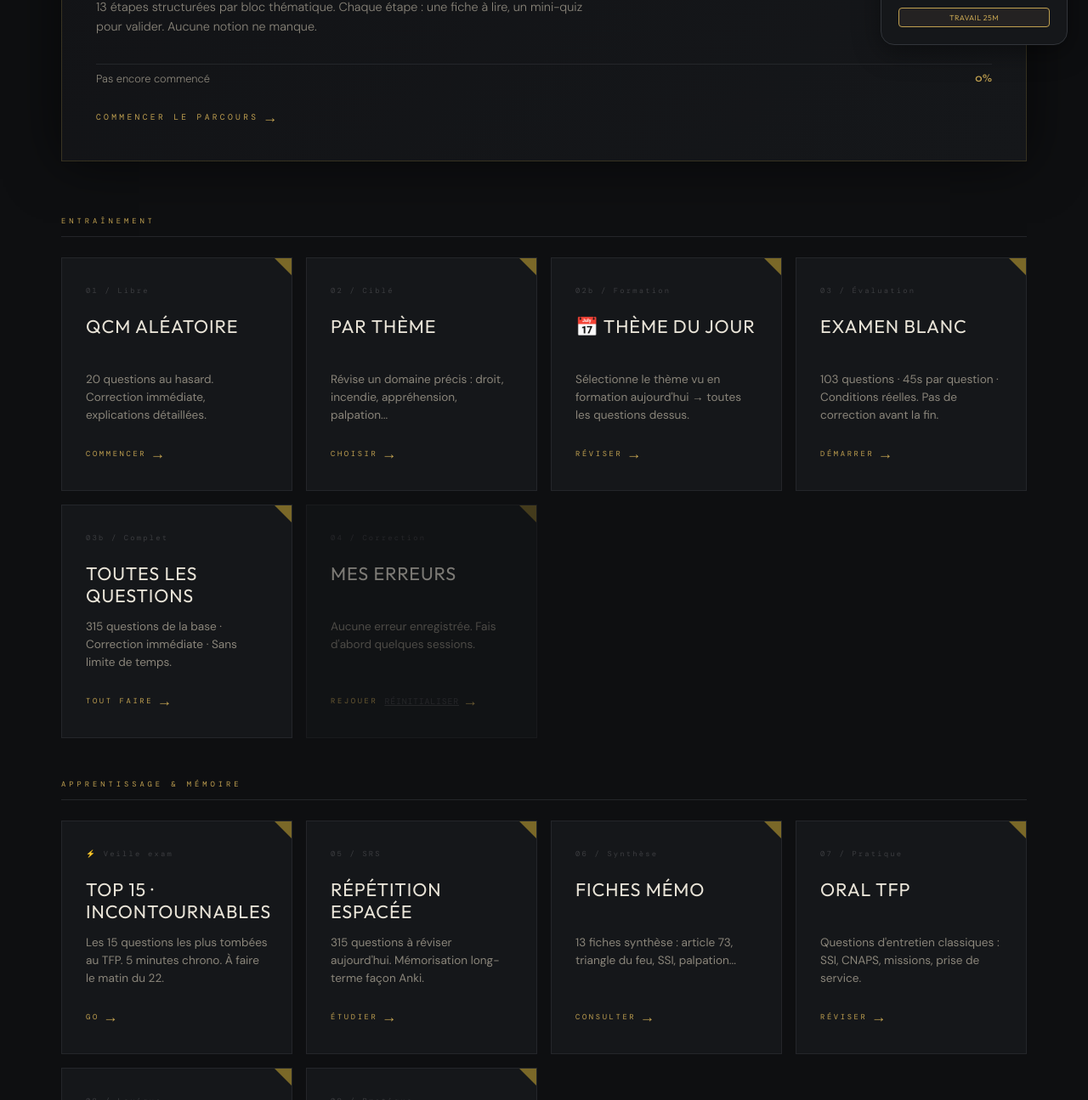
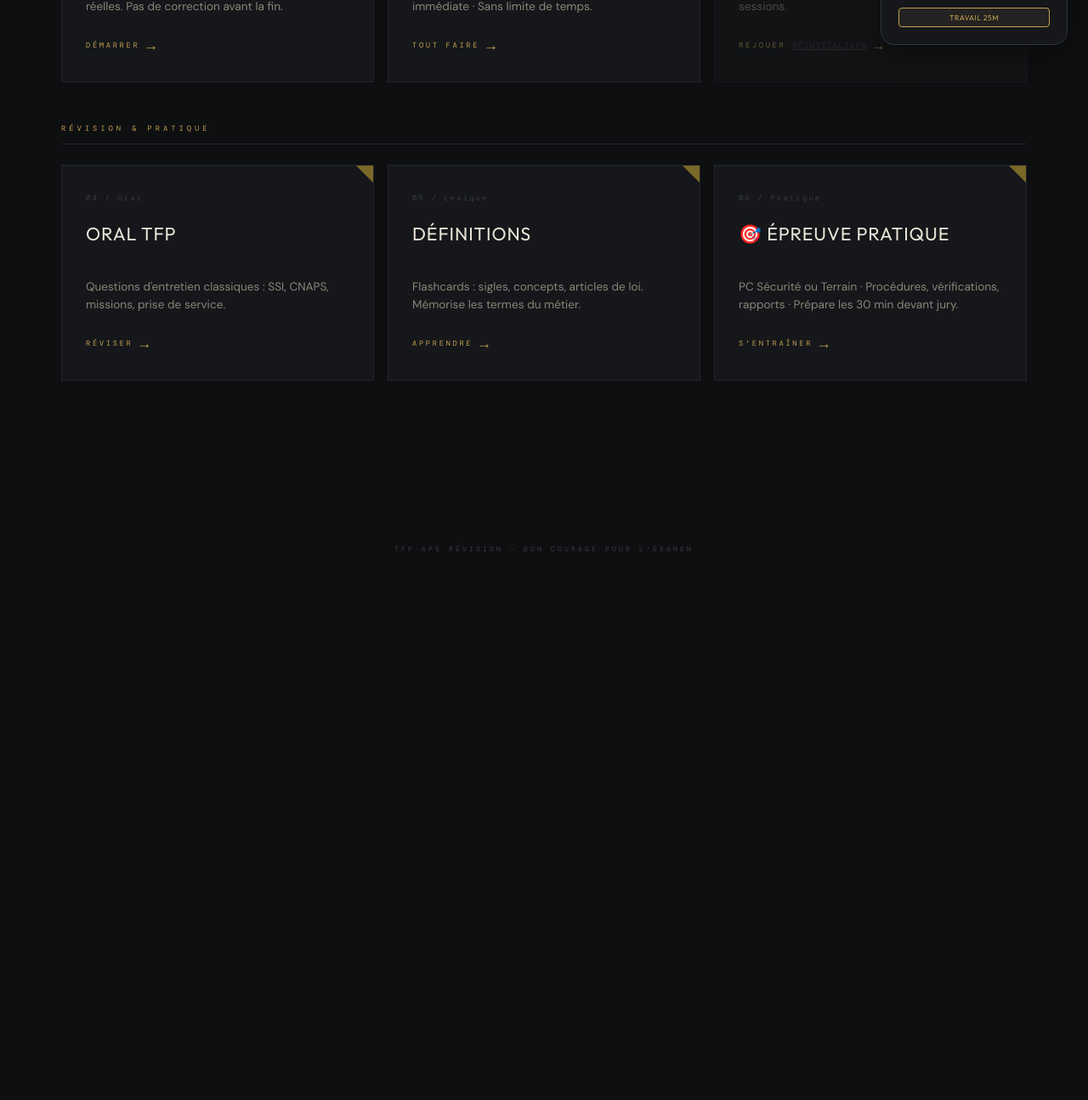
Before and after one commit to WizKick/tfpaps, a plain HTML site: page index.html in a window 1280 px wide. Shown: the part 723-2018 px from the top of the page at 85% size. After the commit the page ends 1422 px from the top, so only its background shows below. Drawn offline with nearby package versions, Linux system fonts and the light colour scheme; a web font is replaced by a local one.

Commit message:
Add files via upload

```diff
--- a/index.html
+++ b/index.html
@@ -2342,61 +2342,24 @@
       <canvas id="chartCanvas"></canvas>
     </div>
 
-    <div class="parcours-hero" onclick="showParcours()">
-      <span class="parcours-badge">Parcours guidé · Pour débuter</span>
-      <h2 class="parcours-title">Apprends <em>dans l'ordre</em>,<br>étape par étape.</h2>
-      <p class="parcours-desc">13 étapes structurées par bloc thématique. Chaque étape : une fiche à lire, un mini-quiz pour valider. Aucune notion ne manque.</p>
-      <div class="parcours-progress">
-        <div class="parcours-progress-bar">
-          <div class="parcours-progress-fill" id="parcoursHeroFill" style="width: 0%"></div>
-        </div>
-        <div class="parcours-progress-text">
-          <span id="parcoursHeroText">Pas encore commencé</span>
-          <strong id="parcoursHeroPercent">0%</strong>
-        </div>
-      </div>
-      <div class="parcours-cta">Commencer le parcours</div>
-    </div>
-
     <div class="section-heading">Entraînement</div>
     <div class="modes">
-      <button class="mode-card" onclick="startQuiz('random')">
-        <div class="mode-number">01 / Libre</div>
-        <div class="mode-title">QCM Aléatoire</div>
-        <div class="mode-desc">20 questions au hasard. Correction immédiate, explications détaillées.</div>
-        <div class="mode-meta">Commencer</div>
-      </button>
-
-      <button class="mode-card" onclick="showThemes()">
-        <div class="mode-number">02 / Ciblé</div>
-        <div class="mode-title">Par Thème</div>
-        <div class="mode-desc">Révise un domaine précis : droit, incendie, appréhension, palpation...</div>
-        <div class="mode-meta">Choisir</div>
-      </button>
-
-      <button class="mode-card mode-card-gold" onclick="showThemeDuJour()">
-        <div class="mode-number">02b / Formation</div>
-        <div class="mode-title">📅 Thème du Jour</div>
-        <div class="mode-desc">Sélectionne le thème vu en formation aujourd'hui → toutes les questions dessus.</div>
-        <div class="mode-meta">Réviser</div>
-      </button>
-
       <button class="mode-card" onclick="startQuiz('exam')">
-        <div class="mode-number">03 / Évaluation</div>
+        <div class="mode-number">01 / Évaluation</div>
         <div class="mode-title">Examen Blanc</div>
         <div class="mode-desc">103 questions · 45s par question · Conditions réelles. Pas de correction avant la fin.</div>
         <div class="mode-meta">Démarrer</div>
       </button>
 
       <button class="mode-card" onclick="startQuiz('full')">
-        <div class="mode-number">03b / Complet</div>
+        <div class="mode-number">02 / Complet</div>
         <div class="mode-title">Toutes les questions</div>
         <div class="mode-desc" id="fullDesc">Toutes les questions de la base · Correction immédiate · Sans limite de temps.</div>
         <div class="mode-meta">Tout faire</div>
       </button>
 
       <button class="mode-card" id="errorsBtn" onclick="startErrorsMode()">
-        <div class="mode-number">04 / Correction</div>
+        <div class="mode-number">03 / Correction</div>
         <div class="mode-title">Mes Erreurs</div>
         <div class="mode-desc" id="errorsDesc">Rejoue uniquement les questions que tu as ratées.</div>
         <div class="mode-meta" style="display:flex; justify-content:space-between; align-items:center;">
@@ -2406,45 +2369,24 @@
       </button>
     </div>
 
-    <div class="section-heading">Apprentissage & Mémoire</div>
+    <div class="section-heading">Révision & Pratique</div>
     <div class="modes">
-      <button class="mode-card mode-card-gold" onclick="startTop15()">
-        <div class="mode-number">⚡ Veille exam</div>
-        <div class="mode-title">Top 15 · Incontournables</div>
-        <div class="mode-desc">Les 15 questions les plus tombées au TFP. 5 minutes chrono. À faire le matin du 22.</div>
-        <div class="mode-meta">Go</div>
-      </button>
-
-      <button class="mode-card" onclick="startSRS()">
-        <div class="mode-number">05 / SRS</div>
-        <div class="mode-title">Répétition Espacée</div>
-        <div class="mode-desc" id="srsDesc">Mémorisation long-terme façon Anki. Les questions ratées reviennent plus souvent.</div>
-        <div class="mode-meta">Étudier</div>
-      </button>
-
-      <button class="mode-card" onclick="showFiches()">
-        <div class="mode-number">06 / Synthèse</div>
-        <div class="mode-title">Fiches Mémo</div>
-        <div class="mode-desc" id="fichesDesc">Récap par thème : article 73, triangle du feu, SSI, palpation...</div>
-        <div class="mode-meta">Consulter</div>
-      </button>
-
       <button class="mode-card" onclick="startOral()">
-        <div class="mode-number">07 / Pratique</div>
+        <div class="mode-number">04 / Oral</div>
         <div class="mode-title">Oral TFP</div>
         <div class="mode-desc">Questions d'entretien classiques : SSI, CNAPS, missions, prise de service.</div>
         <div class="mode-meta">Réviser</div>
       </button>
 
       <button class="mode-card" onclick="showDefs()">
-        <div class="mode-number">08 / Lexique</div>
+        <div class="mode-number">05 / Lexique</div>
         <div class="mode-title">Définitions</div>
         <div class="mode-desc" id="defsDesc">Flashcards : sigles, concepts, articles de loi. Mémorise les termes du métier.</div>
         <div class="mode-meta">Apprendre</div>
       </button>
 
       <button class="mode-card mode-card-gold" onclick="showPratique()">
-        <div class="mode-number">09 / Pratique</div>
+        <div class="mode-number">06 / Pratique</div>
         <div class="mode-title">🎯 Épreuve Pratique</div>
         <div class="mode-desc">PC Sécurité ou Terrain · Procédures, vérifications, rapports · Prépare les 30 min devant jury.</div>
         <div class="mode-meta">S'entraîner</div>
```
